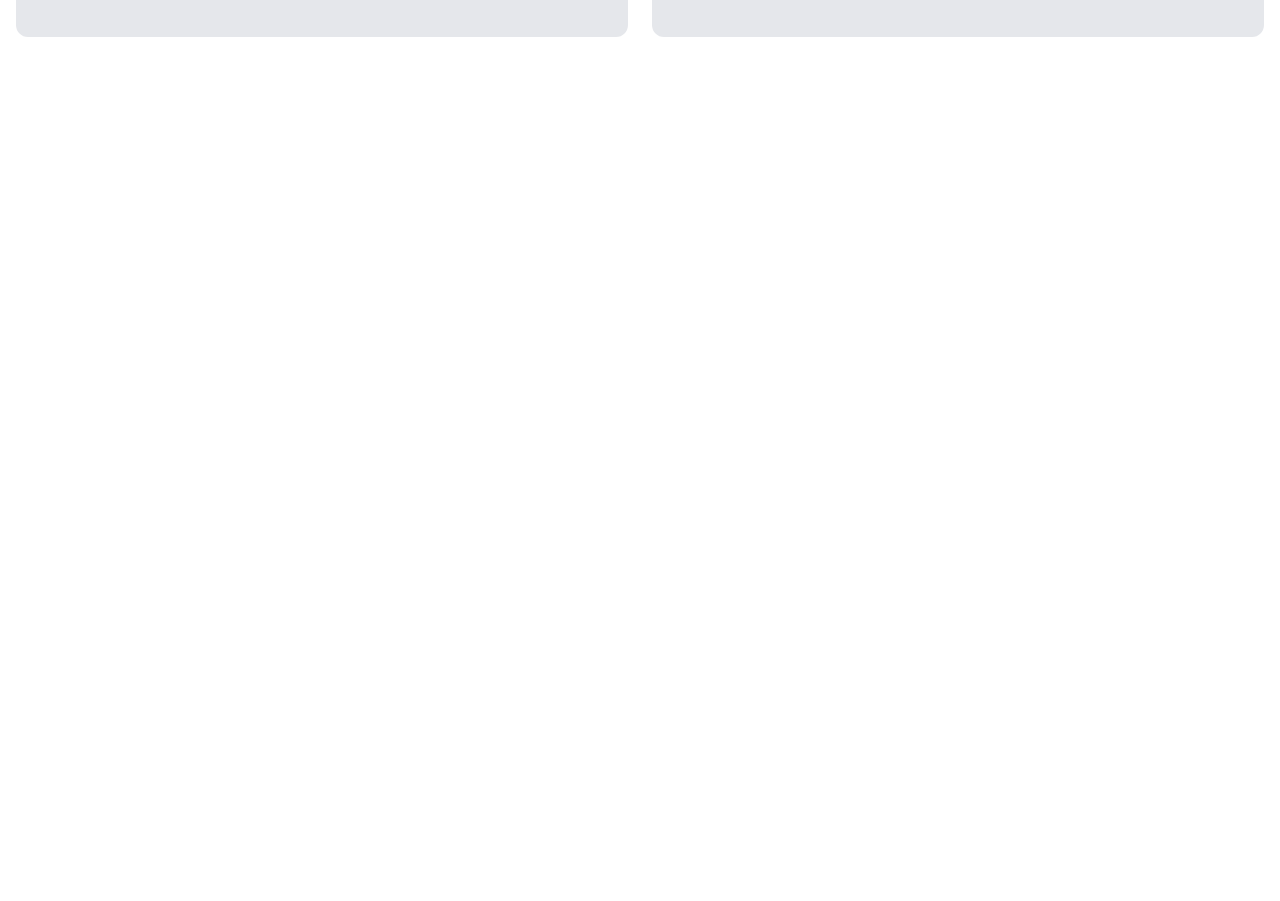
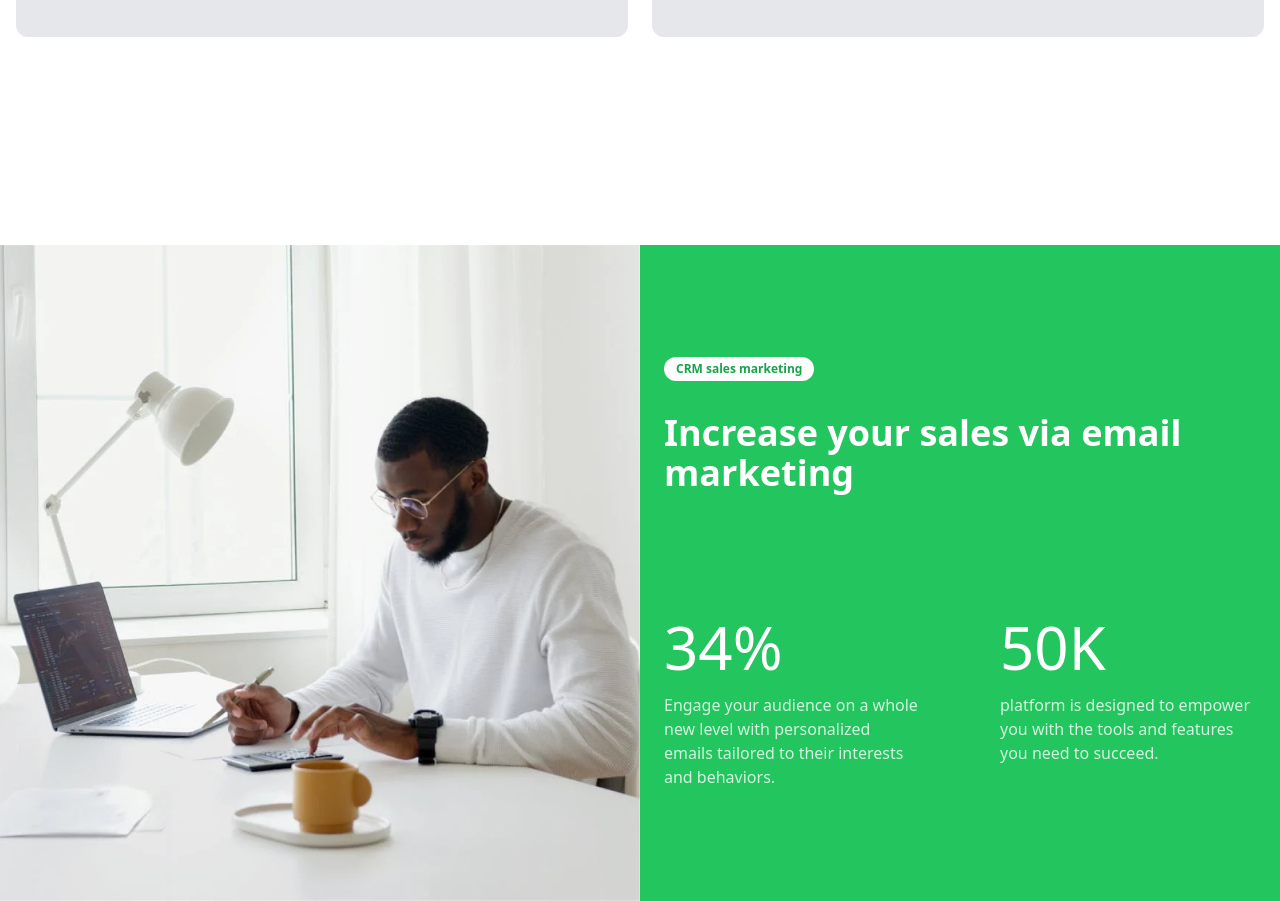
Before and after one commit to JSnata/agency-landing, a website built with Vite: page index.html in a window 1280 px wide. Shown: the part 3015-3916 px from the top of the page. Before the commit the page ends 3260 px from the top, so only its background shows below. Built offline with nearby package versions, Linux system fonts and the light colour scheme.

Commit message:
feat: add email-marketing section

```diff
--- a/index.html
+++ b/index.html
@@ -135,7 +135,7 @@
       </nav>
     </header>
     <!-- Hero Section -->
-    <section class="py-28 bg-dark text-white">
+    <section class="py-28 bg-dark text-white mb-52">
       <div class="max-w-6xl mx-auto px-4 text-center">
         <!-- Badges -->
         <div class="flex flex-wrap justify-center gap-4 mb-5">
@@ -243,7 +243,7 @@
       </div>
     </section>
     <!-- Benefits Section -->
-    <section class="bg-white text-[#0C0C0C] py-52">
+    <section class="bg-white text-[#0C0C0C] mb-52">
       <div class="max-w-container mx-auto px-4 text-center">
         <!-- Tagline -->
         <p class="text-green-600 text-xs font-semibold uppercase mb-9">
@@ -339,7 +339,47 @@
         </div>
       </div>
     </section>
+    <section class="max-w-container mx-auto grid md:grid-cols-2">
+      <!-- Left side: image -->
+      <div class="h-full w-full">
+        <img
+          src="./src/assets/email-marketing.png"
+          alt="Man working on email marketing"
+          class="w-full h-full object-cover"
+        />
+      </div>
 
+      <!-- Right side: content -->
+      <div class="bg-green-500 text-white flex flex-col justify-center items-center m-0 py-28">
+        <div class="flex flex-col h-full justify-between max-w-content-container-half mx-auto px-4">
+          <div>
+            <span class="flex bg-white text-green-600 text-xs font-semibold px-3 py-1 rounded-full w-max mb-8">
+              CRM sales marketing
+            </span>
+            <h2 class="text-4xl font-bold mb-6">
+              Increase your sales via email<br class="hidden sm:block" />
+              marketing
+            </h2>
+          </div>
+
+          <!-- Stats -->
+          <div class="flex flex-col sm:flex-row gap-20">
+            <div>
+              <p class="text-6xl font-semi-bold mb-4">34%</p>
+              <p class="text-base text-white/80 w-64">
+                Engage your audience on a whole new level with personalized emails tailored to their interests and behaviors.
+              </p>
+            </div>
+            <div>
+              <p class="text-6xl font-semi-bold mb-4">50K</p>
+              <p class="text-base text-white/80 w-64">
+                platform is designed to empower you with the tools and features you need to succeed.
+              </p>
+            </div>
+          </div>
+        </div>
+      </div>
+    </section>
     <script src="./script.js"></script>
     <script type="module" src="/src/main.js"></script>
   </body>
--- a/tailwind.config.js
+++ b/tailwind.config.js
@@ -24,6 +24,8 @@ module.exports = {
       },
       maxWidth: {
         'container': '86rem',
+        'content-container': '83.93rem',
+        'content-container-half': '41.9rem'
       },
     },
   },
```
Also changed, not shown: src/assets/email-marketing.png (added).
